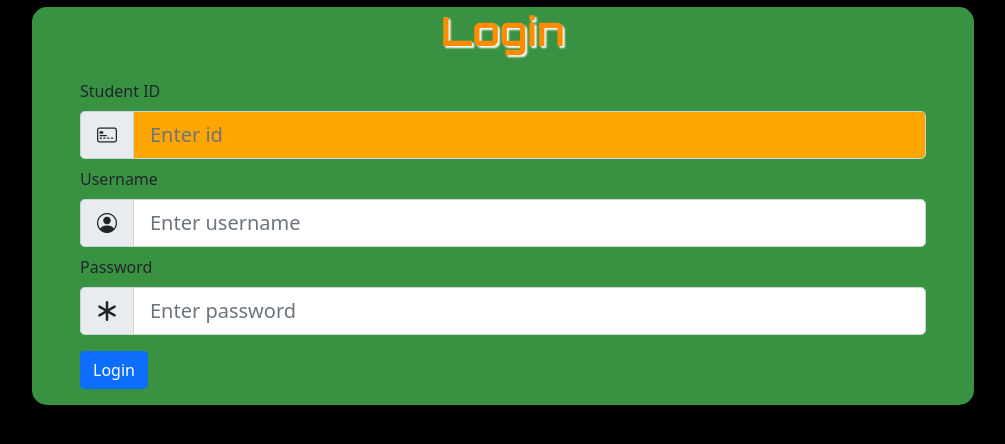
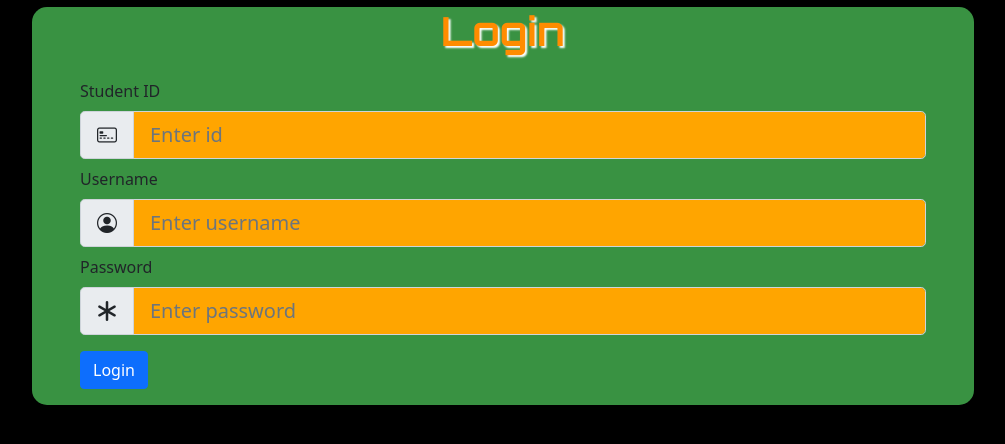
Before and after one commit to ayush-moghe/ERHS-Coding-Club-Website, a PHP site: page /login.php in a window 1280 px wide. Shown: the part 249-693 px from the top of the page, without its empty margins (137-1142 px from the left). Run offline with PHP 8.4, Linux system fonts and the light colour scheme; some libraries are stand-ins or nearby versions.

Commit message:
updated login

```diff
--- a/index.php
+++ b/index.php
@@ -14,7 +14,7 @@ $section_classes[$tab] = "erhs-section-selected";
 
 <div class="container-fluid text-center">
 
-    <img class="img-fluid" src="../../../ERCC/private/assets/img/ERHSCC.png" alt="ERHS Coding Club Logo">
+    <img class="img-fluid" src="./private/assets/img/ERHSCC.png" alt="ERHS Coding Club Logo">
     <div class="h1 erhs-h1 mt-5" style="font-family: 'Orbitron', sans-serif; text-shadow: 2px 2px 2px white;">&lt Welcome to the ERHS Coding Club &gt</div>
     <ul class="pagination pagination-lg justify-content-center mt-5">
         <li class="page-item"><a class="page-link" href="?tab=0#tab1">1</a></li>
--- a/login.php
+++ b/login.php
@@ -23,7 +23,7 @@ $page_name = 'Login';
             <label class="form-label mt-2" for="username">Username</label>
             <div class="input-group input-group-lg">
                 <span class="input-group-text" id="inputGroup-sizing-lg"><i class="bi bi-person-circle"></i></span>
-                <input type="text" class="form-control form-control-lg" id="username" name="username" placeholder="Enter username">
+                <input type="text" class="form-control form-control-lg" id="username" name="username" placeholder="Enter username" style="color: white; background-color: orange;">
             </div>
 
         </div>
@@ -32,7 +32,7 @@ $page_name = 'Login';
             <label class="form-label mt-2" for="password">Password</label>
             <div class="input-group input-group-lg">
                 <span class="input-group-text" id="inputGroup-sizing-lg"><i class="bi bi-asterisk"></i></span>
-                <input type="password" class="form-control form-control-lg" id="password" name="password" placeholder="Enter password">
+                <input type="password" class="form-control form-control-lg" id="password" name="password" placeholder="Enter password" style="color: white; background-color: orange;">
             </div>
 
         </div>
--- a/private/temp/header.php
+++ b/private/temp/header.php
@@ -19,20 +19,6 @@
     <link href="https://fonts.googleapis.com/css2?family=Courier+Prime&display=swap" rel="stylesheet">
     <link href="https://fonts.googleapis.com/css2?family=Manrope:wght@700&display=swap" rel="stylesheet">
     <link href="https://fonts.googleapis.com/css2?family=Prompt:wght@700&family=Work+Sans:wght@500&display=swap" rel="stylesheet">
-    <style>
-        ::placeholder { /* Chrome, Firefox, Opera, Safari 10.1+ */
-            color: white;
-            opacity: 1; /* Firefox */
-        }
-
-        :-ms-input-placeholder { /* Internet Explorer 10-11 */
-            color: white;
-        }
-
-        ::-ms-input-placeholder { /* Microsoft Edge */
-            color: white;
-        }
-    </style>
 </head>
 
 
```
